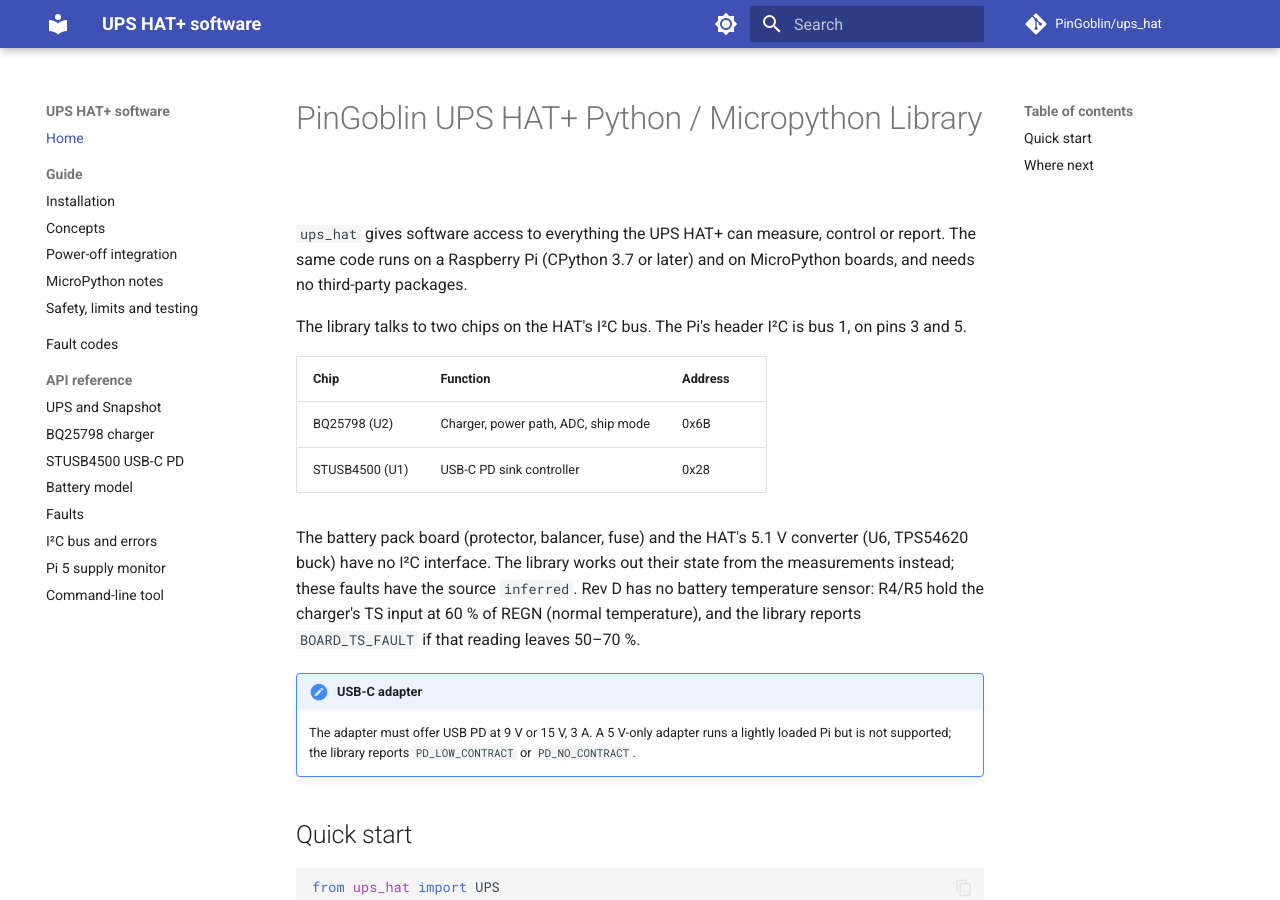
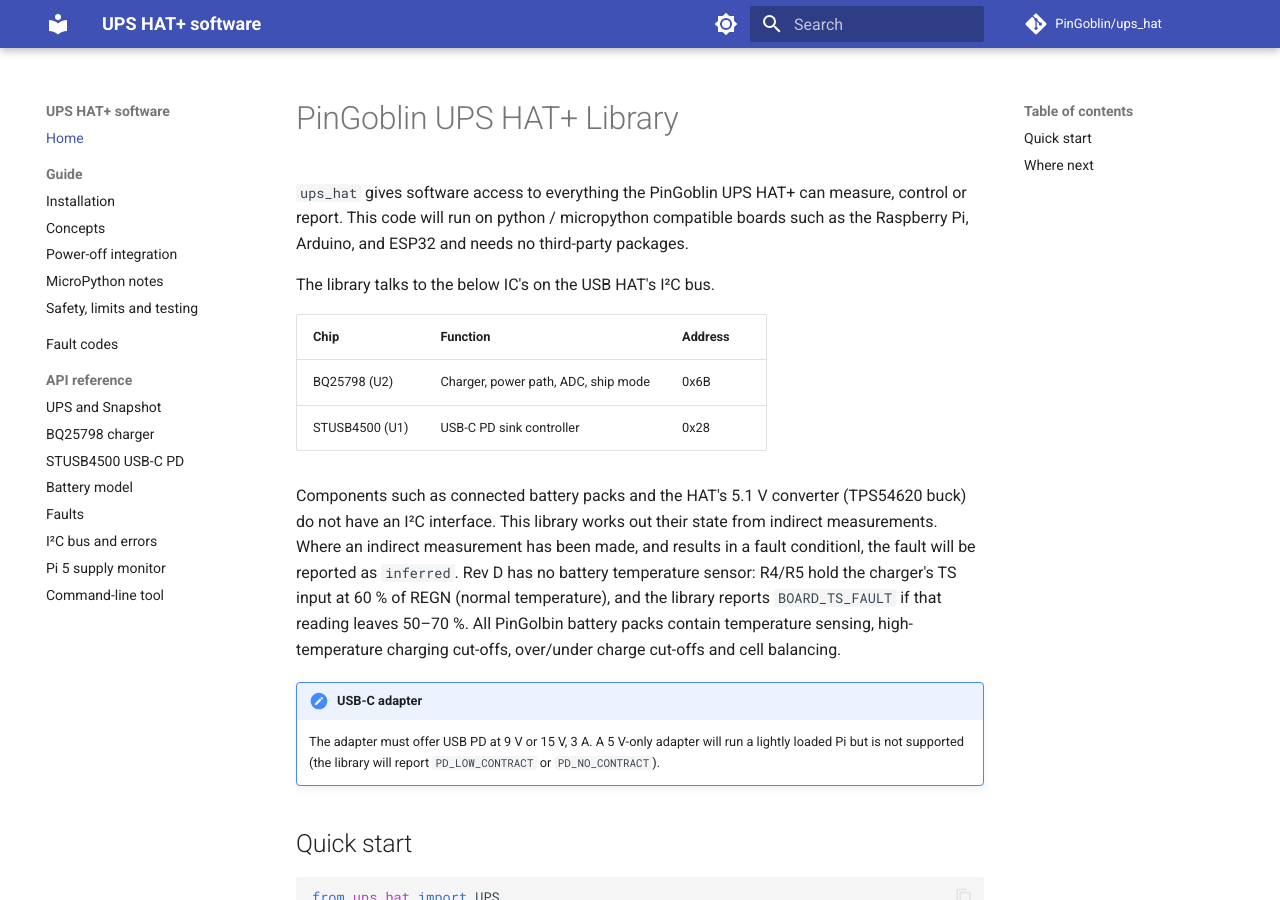
Before and after one commit to PinGoblin/UPS_HAT, an MkDocs documentation site: the page built from docs/index.md, in a window 1280 px wide and 900 px high. Built offline with MkDocs 1.6.1 and Material for MkDocs 9.7.7, drawn with Linux system fonts in a browser that asks for light colours; comment, search, counter and statistics services are not loaded.

Commit message:
Documentation updates

```diff
--- a/docs/index.md
+++ b/docs/index.md
@@ -1,18 +1,18 @@
-# PinGoblin UPS HAT+ Python / Micropython Library
+# PinGoblin UPS HAT+ Library
 
-`ups_hat` gives software access to everything the UPS HAT+ can measure, control or report. The same code runs on a Raspberry Pi (CPython 3.7 or later) and on MicroPython boards, and needs no third-party packages.
+`ups_hat` gives software access to everything the PinGoblin UPS HAT+ can measure, control or report. This code will run on python / micropython compatible boards such as the Raspberry Pi, Arduino, and ESP32 and needs no third-party packages.
 
-The library talks to two chips on the HAT's I²C bus. The Pi's header I²C is bus 1, on pins 3 and 5.
+The library talks to the below IC's on the USB HAT's I²C bus.
 
 | Chip | Function | Address |
 |---|---|---|
 | BQ25798 (U2) | Charger, power path, ADC, ship mode | 0x6B |
 | STUSB4500 (U1) | USB-C PD sink controller | 0x28 |
 
-The battery pack board (protector, balancer, fuse) and the HAT's 5.1 V converter (U6, TPS54620 buck) have no I²C interface. The library works out their state from the measurements instead; these faults have the source `inferred`. Rev D has no battery temperature sensor: R4/R5 hold the charger's TS input at 60 % of REGN (normal temperature), and the library reports `BOARD_TS_FAULT` if that reading leaves 50–70 %.
+Components such as connected battery packs and the HAT's 5.1 V converter (TPS54620 buck) do not have an I²C interface. This library works out their state from indirect measurements. Where an indirect measurement has been made, and results in a fault conditionl, the fault will be reported as `inferred`. Rev D has no battery temperature sensor: R4/R5 hold the charger's TS input at 60 % of REGN (normal temperature), and the library reports `BOARD_TS_FAULT` if that reading leaves 50–70 %. All PinGolbin battery packs contain temperature sensing, high-temperature charging cut-offs, over/under charge cut-offs and cell balancing.
 
 !!! note "USB-C adapter"
-    The adapter must offer USB PD at 9 V or 15 V, 3 A. A 5 V-only adapter runs a lightly loaded Pi but is not supported; the library reports `PD_LOW_CONTRACT` or `PD_NO_CONTRACT`.
+    The adapter must offer USB PD at 9 V or 15 V, 3 A. A 5 V-only adapter will run a lightly loaded Pi but is not supported (the library will report `PD_LOW_CONTRACT` or `PD_NO_CONTRACT`).
 
 ## Quick start
 
```
Also changed, not shown: docs/faults.md (+2 -4 lines), docs/guide/concepts.md (+5 -5 lines), docs/guide/install.md (+2 -2 lines), docs/guide/power-off.md (+1 -1 lines), 6 other files.
